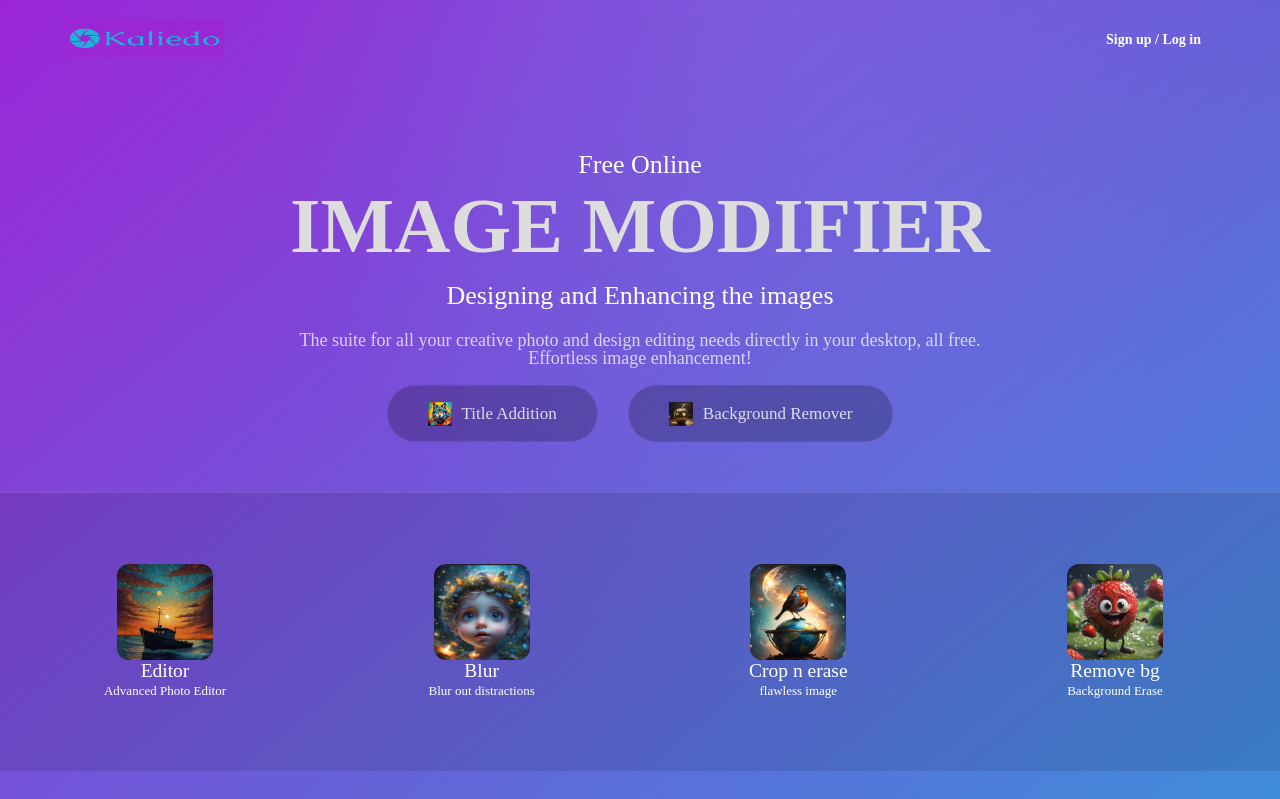
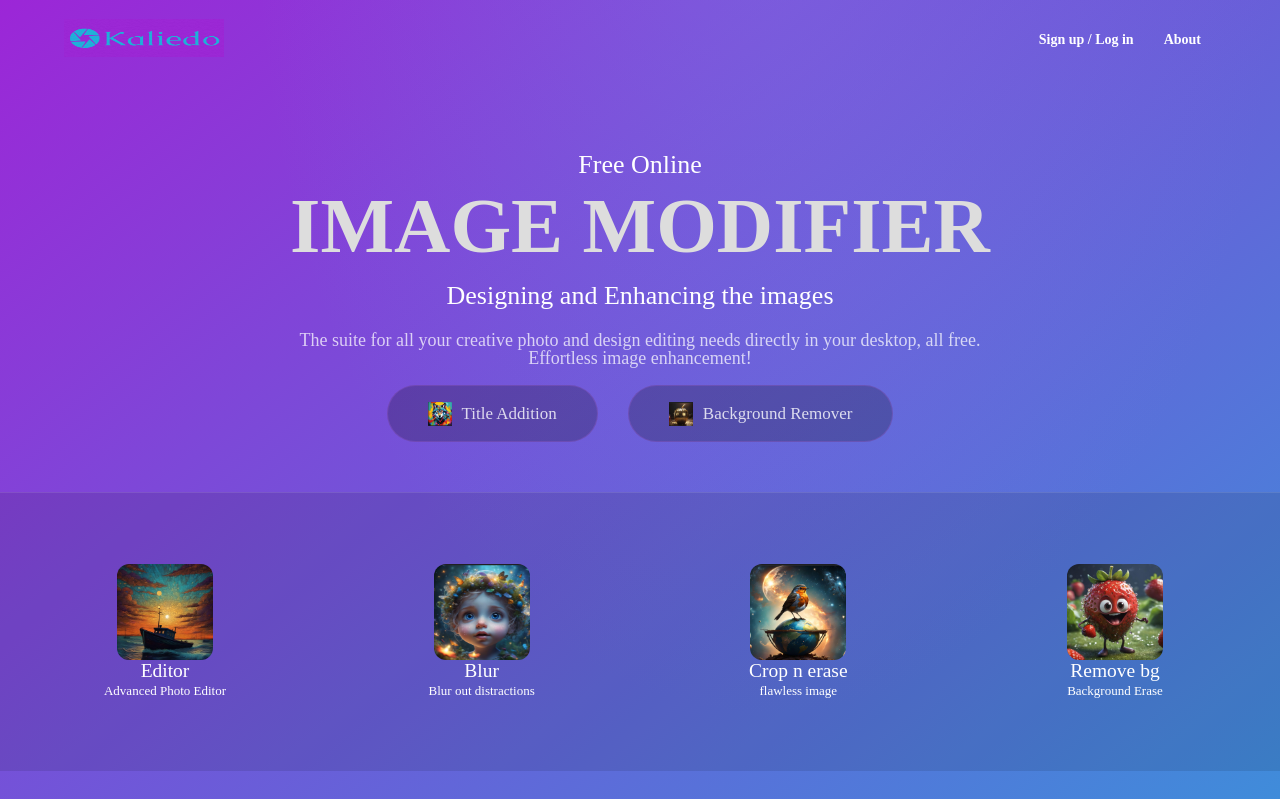
Before and after one commit to malleshkamati/Image_editor, a Flask app: page / in a window 1280 px wide. Shown: the top 799 px of the page. Run offline with Flask 3, Linux system fonts and the light colour scheme.

Commit message:
Adding about section

```diff
--- a/templates/home.html
+++ b/templates/home.html
@@ -15,13 +15,14 @@
                 <img src="/static/logo.png"  width="160" height="38" />
             </a>
             <!-- pricing -->
-            <div class="head-links"><a href="" class="head-link" style="color:#fff;font-size: 14px;font-weight: bold;"></a>
+           <div class="head-links">
+            </div>
+            <div id="head-login" class="head-text-button" title="signin here!" aria-label="headerLoginEditor" style="color:#fff;font-size: 14px;font-weight: bold;">
+                Sign up / Log in
             </div>
             <!-- signin -->
-            <div id="head-login" class="head-text-button" title="signin here!" aria-label="headerLoginEditor" style="color:#fff;font-size: 14px;font-weight: bold;">
-                <svg xmlns="http://www.w3.org/2000/svg" viewBox="0 0 20 20" class="ic">
-                    <path fill="#fff" d="M10 12c-2.67 0-8 1.15-8 3.43V18h16v-2.57c0-2.28-5.33-3.43-8-3.43zm0-10C7.79 2 6 3.79 6 6s1.79 4 4 4 4-1.79 4-4-1.79-4-4-4z"/>
-                </svg>Sign up / Log in
+            <div id="head-login" class="head-text-button"  aria-label="headerLoginEditor" style="color:#fff;font-size: 14px;font-weight: bold;">
+            <a href="/templates/contributions.html" class="head-link" style="color:#fff;font-size: 14px;font-weight: bold;">About</a>
             </div>
         </header>
     </div>
```
